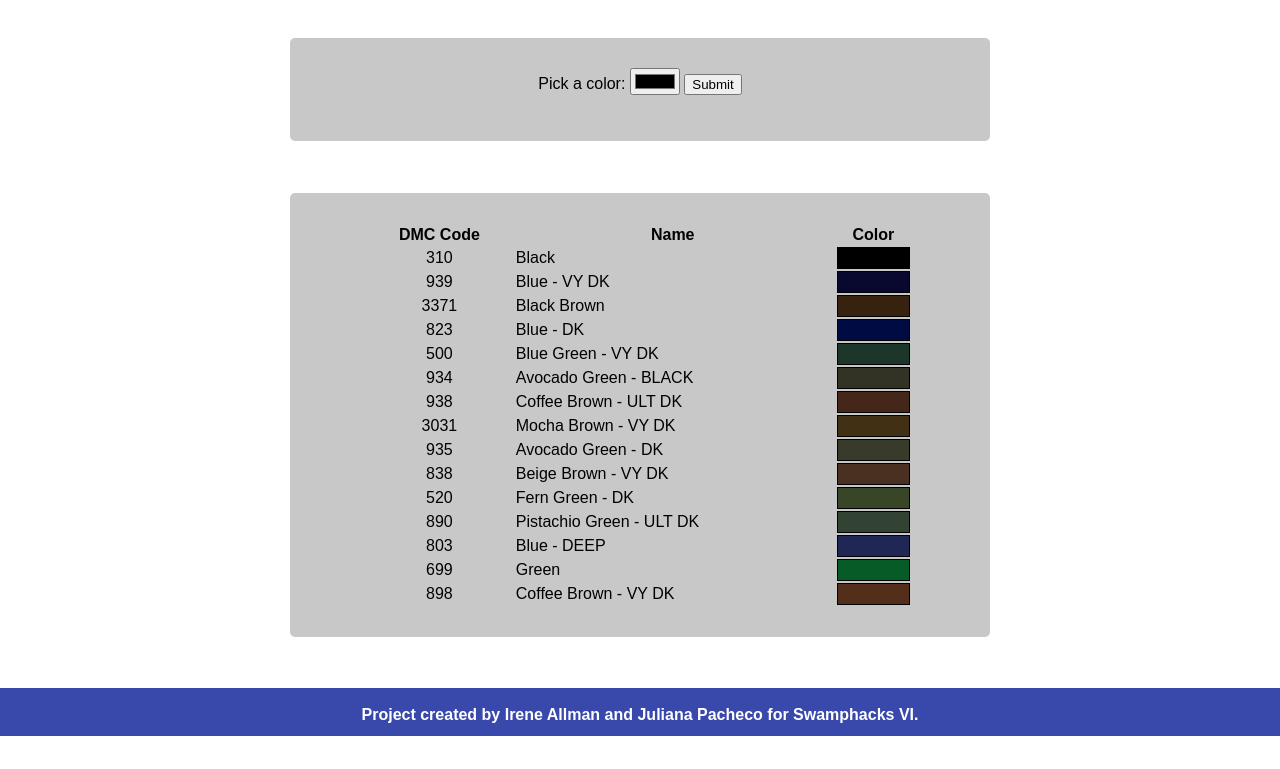
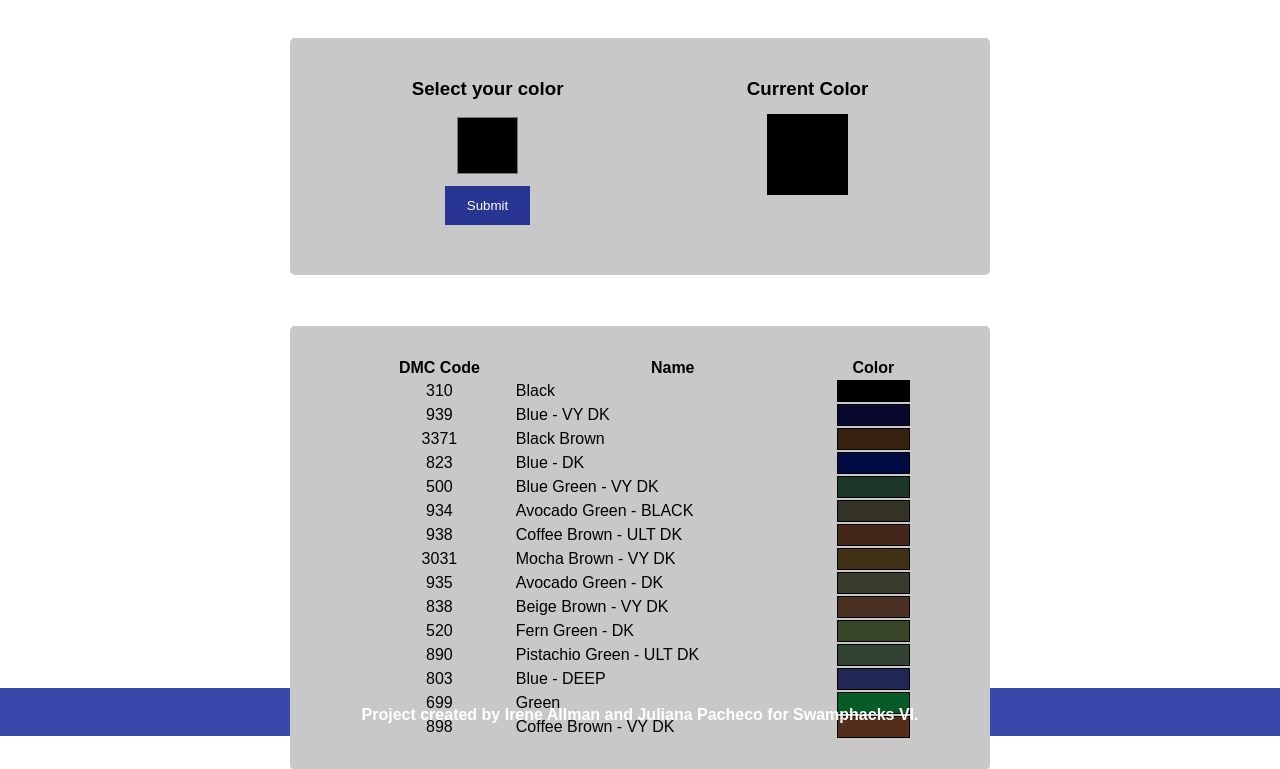
Before and after one commit to irene4/swamphacks20, a Flask app: page / in a window 1280 px wide. Shown: the part 64-833 px from the top of the page. Before the commit the page ends 800 px from the top, so only its background shows below. Run offline with Flask 2, Linux system fonts and the light colour scheme.

Commit message:
Added formatting for color selection

```diff
--- a/flaskr/static/style.css
+++ b/flaskr/static/style.css
@@ -30,6 +30,32 @@ div.section {
   display: inline-block;
 }
 
+.flex_container {
+  display: flex;
+}
+
+.flex_container h3 {
+  margin-block-start: 0.5em;
+  margin-block-end: 0.5em;
+}
+
+input[type=color] {
+  background-color: transparent;
+  height: 65px;
+  width: 65px;
+  border: none;
+  padding: 0;
+  margin: 4px;
+}
+
+input[type=button], input[type=submit] {
+  background-color: #283593;
+  color: white;
+  border: none;
+  padding: 12px 18px;
+  margin: 4px;
+}
+
 table {
   margin-left: auto;
   margin-right: auto;
--- a/flaskr/templates/home.html
+++ b/flaskr/templates/home.html
@@ -12,11 +12,21 @@
 
 {% block content %}
   <div class="section">
-    <form method="POST" action="/">
-      Pick a color:
-      <input type="color" name="color_in">
-      <input type="submit" value="Submit">
-    </form>
+    <div class="flex_container">
+      <div style="flex-grow: 1">
+        <h3>Select your color</h3>
+        <form method="POST" action="/">
+          <input type="color" name="color_in" value="{{ last }}"><br>
+          <input type="submit" value="Submit" style="width: 85px">
+        </form>
+      </div>
+      <div style="flex-grow: 1">
+        <h3>Current Color</h3>
+        <table style="width: 85px; height: 85px; margin-top: 12px;">
+          <tr><td style="background-color: {{ last }}; border: 1px solid black"></td></tr>
+        </table>
+      </div>
+    </div>
   </div>
 
   <div class="section">
```
